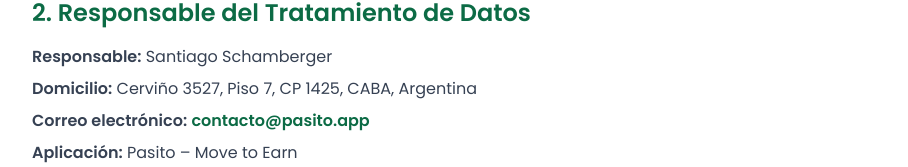
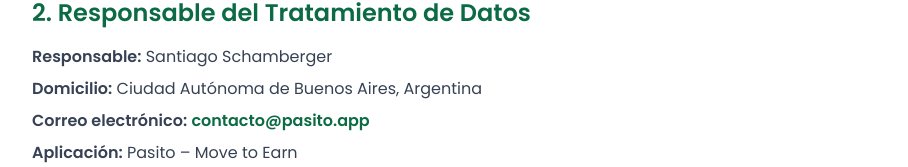
Before and after one commit to santiagoschamberger/pasito-waitlist, a Next.js app: page /privacidad in a window 1280 px wide. Shown: the part 588-755 px from the top of the page, without its empty margins (184-1092 px from the left). Built offline with nearby package versions, Linux system fonts and the light colour scheme.

Commit message:
update domicilio in privacy policy
Co-authored-by: Cursor <cursoragent@cursor.com>

```diff
--- a/app/privacidad/page.tsx
+++ b/app/privacidad/page.tsx
@@ -55,7 +55,7 @@ export default function PrivacidadPage() {
             </h2>
             <ul className="list-none space-y-2 text-gray-700">
               <li><strong>Responsable:</strong> Santiago Schamberger</li>
-              <li><strong>Domicilio:</strong> Cerviño 3527, Piso 7, CP 1425, CABA, Argentina</li>
+              <li><strong>Domicilio:</strong> Ciudad Autónoma de Buenos Aires, Argentina</li>
               <li><strong>Correo electrónico:</strong> <a href="mailto:contacto@pasito.app" className="font-semibold" style={{ color: '#0C6B45' }}>contacto@pasito.app</a></li>
               <li><strong>Aplicación:</strong> Pasito – Move to Earn</li>
               <li><strong>Sitio web / App:</strong> pasito.app</li>
```
